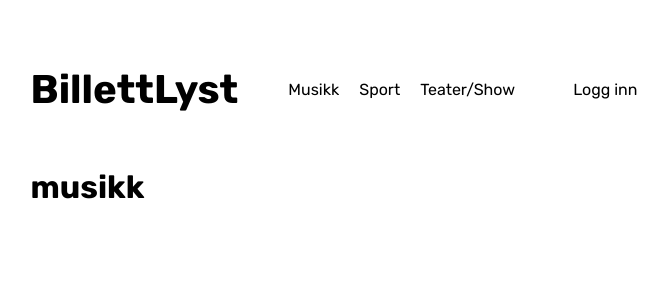
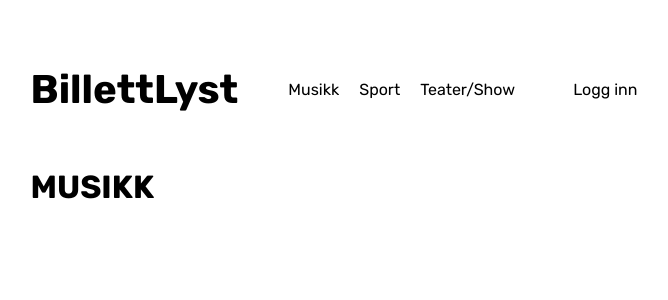
Before and after one commit to Madelenkr/Eksamen_UIN24, a React (Vite) app: page /category/musikk in a window 1280 px wide. Shown: the top 300 px of the page, without its empty margins (282-950 px from the left). Built offline with nearby package versions, Linux system fonts and the light colour scheme.

Commit message:
CategoryPage slug
oppdaterte slug-en i CategoryPage. Fikset på linkingen til CagtegoryPage i Layout

```diff
--- /dev/null
+++ b/src/components/CategoryCard.jsx
@@ -0,0 +1,3 @@
+export default function CategoryCard() {
+
+}
--- a/src/components/CategoryPage.jsx
+++ b/src/components/CategoryPage.jsx
@@ -4,10 +4,12 @@ import Layout from "./Layout";
 export default function CategoryPage() {
   const { slug } = useParams();
 
+  const newSlug = slug.toUpperCase().replace("-", "/");
+
   return (
     <>
     <Layout>
-      <h1>{slug}</h1>
+      <h1>{newSlug}</h1>
     </Layout>
     </>
   );
--- a/src/components/Layout.jsx
+++ b/src/components/Layout.jsx
@@ -10,7 +10,7 @@ export default function Layout({ children }) {
                     <ul>
                         <li><Link to="/category/musikk">Musikk</Link></li>
                         <li><Link to="/category/sport">Sport</Link></li>
-                        <li><Link to="/category/teather-show">Teater/Show</Link></li>
+                        <li><Link to="/category/teater-show">Teater/Show</Link></li>
                     </ul>
                 </nav>
             <Link to="Dashboard/" id="logg">Logg inn</Link>
```
